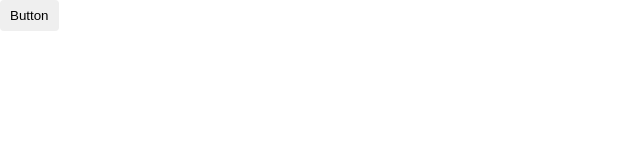
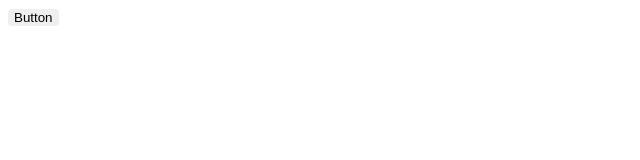
Before and after one commit to Exryber/Mato, a plain HTML site: page index.html in a window 1280 px wide. Shown: the full height of the page, 0-640 px from the left. Drawn offline with Linux system fonts and the light colour scheme.

Commit message:
Update topaz-base.css

```diff
--- a/topaz-base.css
+++ b/topaz-base.css
@@ -1,15 +1,10 @@
-* {
-	margin: 0;
-	padding: 0;
-	box-sizing: border-box;
+:root {
+	/* Customize these values */
+	--corner-radius: 4px;
+	--primary-color: ;
 }
 
 button {
-	-webkit-appearance: none;
-	-moz-appearance: none;
-	appearance: none;
 	border: none;
-	border-radius: 4px;
-	padding: 8px 10px;
-	opacity: 1;
+	border-radius: var(--corner-radius);
 }
```
